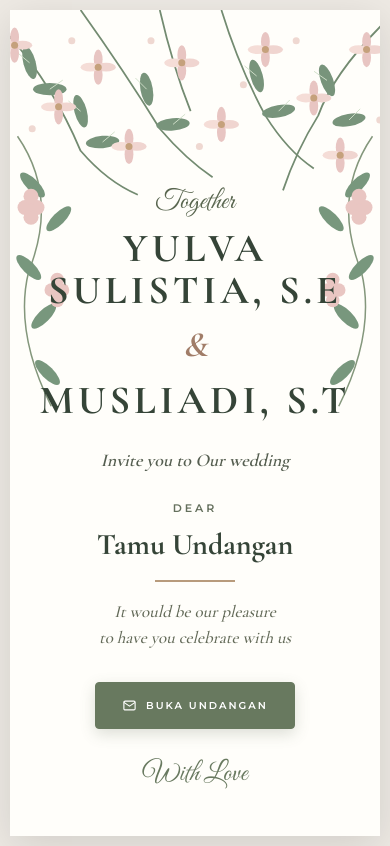
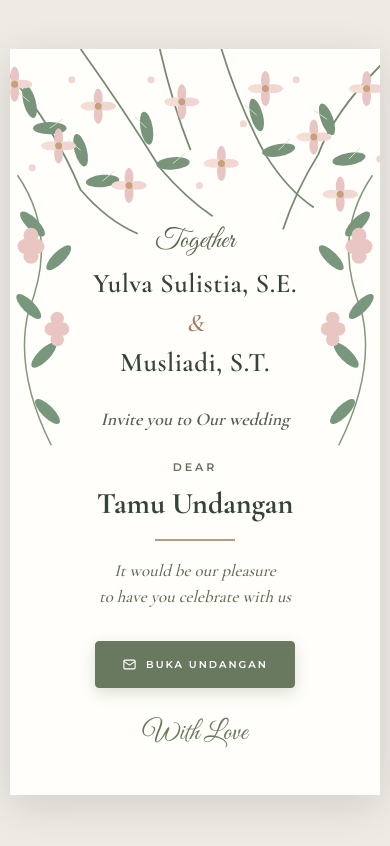
Before and after one commit to alenruben/YulvaWeddingInvitation, a plain HTML site: page index.html in a window 390 px wide. Drawn offline with nearby package versions, Linux system fonts and the light colour scheme.

Commit message:
Update index.html

```diff
--- a/index.html
+++ b/index.html
@@ -13,6 +13,10 @@
 <link href="https://fonts.googleapis.com/css2?family=Cormorant+Garamond:wght@400;500;600;700&family=Montserrat:wght@300;400;500;600&family=Great+Vibes&display=swap" rel="stylesheet">
 
 <style>
+
+/* =====================================
+   PENGATURAN DASAR
+===================================== */
 
 * {
     margin: 0;
@@ -47,7 +51,10 @@ body {
     padding: 180px 25px 55px;
 }
 
-/* ORNAMEN */
+/* =====================================
+   ORNAMEN BUNGA
+===================================== */
+
 .flower-top {
     position: absolute;
     width: 100%;
@@ -77,7 +84,10 @@ body {
     transform: scaleX(-1);
 }
 
-/* JUDUL */
+/* =====================================
+   JUDUL
+===================================== */
+
 .small-title {
     font-family: 'Great Vibes', cursive;
     font-size: 30px;
@@ -95,36 +105,38 @@ body {
     margin-bottom: 27px;
 }
 
-/* NAMA PENGANTIN */
+/* =====================================
+   NAMA LENGKAP PENGANTIN
+===================================== */
+
 .couple-name {
     font-family: 'Cormorant Garamond', serif;
-    font-size: 48px;
-    line-height: 1.05;
-    letter-spacing: 5px;
-    font-weight: 700;
+    font-size: 32px;
+    line-height: 1.25;
+    letter-spacing: 1px;
+    font-weight: 600;
     color: #354437;
-    text-transform: uppercase;
+    text-transform: none;
+    margin: 0 auto;
+    max-width: 100%;
+    overflow-wrap: break-word;
 }
 
-.couple-lastname {
-    font-family: 'Montserrat', sans-serif;
-    font-size: 11px;
-    font-weight: 500;
-    letter-spacing: 4px;
-    color: #606b59;
-    margin-top: 9px;
-}
+/* TANDA & */
 
 .ampersand {
     font-family: 'Cormorant Garamond', serif;
-    font-size: 35px;
+    font-size: 27px;
     font-style: italic;
-    font-weight: 600;
+    font-weight: 500;
     color: #a17d68;
-    margin: 13px 0;
+    margin: 8px 0;
 }
 
-/* KALIMAT UNDANGAN */
+/* =====================================
+   KALIMAT UNDANGAN
+===================================== */
+
 .invite-text {
     font-family: 'Cormorant Garamond', serif;
     font-weight: 600;
@@ -135,7 +147,10 @@ body {
     margin-bottom: 30px;
 }
 
-/* NAMA TAMU */
+/* =====================================
+   NAMA TAMU
+===================================== */
+
 .guest-section {
     margin-top: 12px;
 }
@@ -175,7 +190,10 @@ body {
     line-height: 1.5;
 }
 
-/* TOMBOL */
+/* =====================================
+   TOMBOL BUKA UNDANGAN
+===================================== */
+
 .open-button {
     display: inline-flex;
     align-items: center;
@@ -212,7 +230,10 @@ body {
     stroke-width: 1.8;
 }
 
-/* FOOTER */
+/* =====================================
+   FOOTER
+===================================== */
+
 .footer {
     font-family: 'Great Vibes', cursive;
     font-size: 27px;
@@ -221,7 +242,10 @@ body {
     margin-top: 28px;
 }
 
-/* RESPONSIVE HP */
+/* =====================================
+   RESPONSIVE HP
+===================================== */
+
 @media (max-width: 480px) {
 
     body {
@@ -255,13 +279,17 @@ body {
         letter-spacing: 2.5px;
     }
 
+    /* NAMA PENGANTIN DI HP */
+
     .couple-name {
-        font-size: 40px;
-        letter-spacing: 4px;
+        font-size: 27px;
+        line-height: 1.3;
+        letter-spacing: 0.5px;
     }
 
-    .couple-lastname {
-        font-size: 10px;
+    .ampersand {
+        font-size: 25px;
+        margin: 7px 0;
     }
 
     .invite-text {
@@ -295,12 +323,16 @@ body {
 
 <div class="invitation">
 
-    <!-- BUNGA BAGIAN ATAS -->
+    <!-- =================================
+         BUNGA BAGIAN ATAS
+    ================================== -->
+
     <svg class="flower-top" viewBox="0 0 460 250"
          preserveAspectRatio="xMidYMin slice"
          xmlns="http://www.w3.org/2000/svg">
 
         <defs>
+
             <g id="leaf">
                 <ellipse cx="0" cy="0" rx="7" ry="19"
                          fill="#78947b"
@@ -316,9 +348,11 @@ body {
                 <ellipse cx="-9" cy="0" rx="5" ry="11" fill="#f5ddd7" transform="rotate(90 -9 0)"/>
                 <circle cx="0" cy="0" r="4" fill="#c5a17c"/>
             </g>
+
         </defs>
 
         <!-- CABANG -->
+
         <g fill="none" stroke="#738b71" stroke-width="2">
             <path d="M-10 0 Q60 65 100 160 Q130 195 165 210"/>
             <path d="M100 0 Q150 70 190 135 Q220 170 250 190"/>
@@ -328,6 +362,7 @@ body {
         </g>
 
         <!-- DAUN -->
+
         <g>
             <use href="#leaf" x="42" y="60" transform="rotate(-50 42 60)"/>
             <use href="#leaf" x="65" y="90" transform="rotate(55 65 90)"/>
@@ -342,6 +377,7 @@ body {
         </g>
 
         <!-- BUNGA -->
+
         <g>
             <use href="#pinkflower" x="25" y="40"/>
             <use href="#pinkflower" x="75" y="110"/>
@@ -356,6 +392,7 @@ body {
         </g>
 
         <!-- BUNGA KECIL -->
+
         <g fill="#efd8d1">
             <circle cx="45" cy="135" r="4"/>
             <circle cx="90" cy="35" r="4"/>
@@ -369,7 +406,10 @@ body {
     </svg>
 
 
-    <!-- BUNGA SISI KIRI -->
+    <!-- =================================
+         BUNGA SISI KIRI
+    ================================== -->
+
     <svg class="flower-left" viewBox="0 0 120 370"
          xmlns="http://www.w3.org/2000/svg">
 
@@ -385,6 +425,7 @@ body {
         </g>
 
         <g fill="#e9c6c2">
+
             <circle cx="20" cy="95" r="10"/>
             <circle cx="36" cy="95" r="10"/>
             <circle cx="28" cy="80" r="10"/>
@@ -396,11 +437,16 @@ body {
             <circle cx="63" cy="191" r="9"/>
             <circle cx="63" cy="219" r="9"/>
             <circle cx="63" cy="205" r="4"/>
+
         </g>
+
     </svg>
 
 
-    <!-- BUNGA SISI KANAN -->
+    <!-- =================================
+         BUNGA SISI KANAN
+    ================================== -->
+
     <svg class="flower-right" viewBox="0 0 120 370"
          xmlns="http://www.w3.org/2000/svg">
 
@@ -416,6 +462,7 @@ body {
         </g>
 
         <g fill="#e9c6c2">
+
             <circle cx="20" cy="95" r="10"/>
             <circle cx="36" cy="95" r="10"/>
             <circle cx="28" cy="80" r="10"/>
@@ -427,33 +474,49 @@ body {
             <circle cx="63" cy="191" r="9"/>
             <circle cx="63" cy="219" r="9"/>
             <circle cx="63" cy="205" r="4"/>
+
         </g>
+
     </svg>
 
 
+    <!-- =================================
+         KONTEN UNDANGAN
+    ================================== -->
 
-<!-- KONTEN UNDANGAN -->
     <div class="content">
+
+        <!-- JUDUL -->
 
         <p class="small-title">
             Together
         </p>
 
+
+        <!-- NAMA PENGANTIN -->
+
         <h1 class="couple-name">
-        Yulva Sulistia, S.E
+            Yulva Sulistia, S.E.
         </h1>
 
         <div class="ampersand">&</div>
 
         <h1 class="couple-name">
-        Musliadi, S.T
+            Musliadi, S.T.
         </h1>
+
+
+        <!-- KALIMAT UNDANGAN -->
 
         <p class="invite-text">
             Invite you to Our wedding
         </p>
 
-    <!-- NAMA TAMU -->
+
+        <!-- =================================
+             NAMA TAMU UNDANGAN
+        ================================== -->
+
         <div class="guest-section">
 
             <p class="guest-label">
@@ -473,7 +536,11 @@ body {
 
         </div>
 
-    <!-- TOMBOL BUKA UNDANGAN -->
+
+        <!-- =================================
+             TOMBOL BUKA UNDANGAN
+        ================================== -->
+
         <a href="main.html" class="open-button">
 
             <svg viewBox="0 0 24 24"
@@ -489,17 +556,24 @@ body {
 
         </a>
 
+
+        <!-- FOOTER -->
+
         <p class="footer">
             With Love
         </p>
 
     </div>
+
 </div>
 
 
-
+<!-- =====================================
+     SCRIPT NAMA TAMU OTOMATIS
+===================================== -->
 
 <script>
+
     // Mengambil parameter nama tamu dari link
     const params = new URLSearchParams(window.location.search);
 
@@ -514,8 +588,8 @@ body {
             ? guest.replace(/\+/g, " ").trim()
             : "Tamu Undangan";
     }
+
 </script>
-
 
 </body>
 </html>
```
Lines whose indentation alone changed are shown as unchanged.
